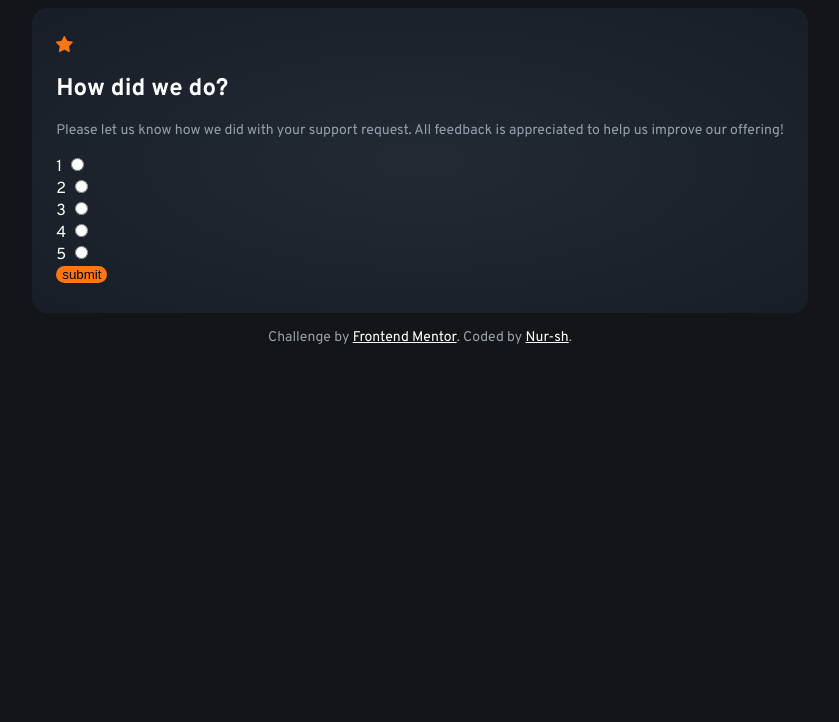
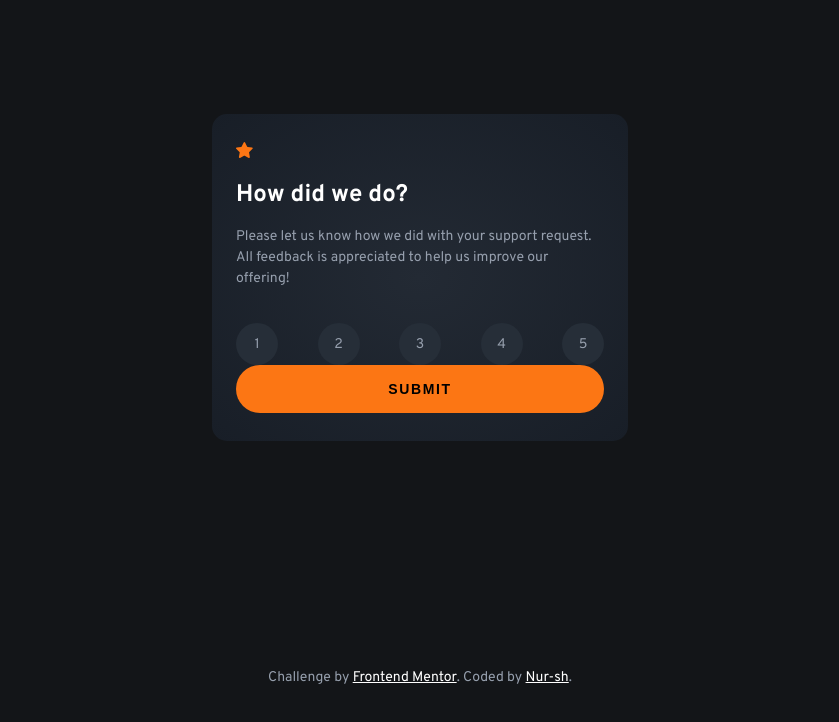
Before and after one commit to nursh/FM-Interactive-Rating-Component, a plain HTML site: page index.html in a window 1280 px wide. Shown: the whole page, without its empty margins (220-1059 px from the left). Drawn offline with Linux system fonts and the light colour scheme.

Commit message:
fix rating system

```diff
--- a/index.html
+++ b/index.html
@@ -33,30 +33,28 @@
 
     <form>
 
+      <div class="form-groups">
+
         <div>
-        <label for="one">1
-          <input type="radio" id="one">
-        </label>
+          <input type="radio" id="one" name="rating">
+          <label for="one">1</label>
         </div>
         <div>
-        <label for="two">2
-          <input type="radio" id="two">
-        </label>
+          <input type="radio" id="two" name="rating">
+          <label for="two">2</label>
         </div>
         <div>
-        <label for="three">3
-          <input type="radio" id="three">
-        </label>
+          <input type="radio" id="three" name="rating">
+          <label for="three">3</label>
         </div>
         <div>
-        <label for="four">4
-          <input type="radio" id="four">
-        </label>
+          <input type="radio" id="four" name="rating">
+          <label for="four">4</label>
         </div>
         <div>
-        <label for="five">5
-          <input type="radio" id="five">
-        </label>
+          <input type="radio" id="five" name="rating">
+          <label for="five">5</label>
+        </div>
       </div>
 
       <button>submit</button>
--- a/styles.css
+++ b/styles.css
@@ -32,6 +32,8 @@
 }
 
 body {
+  min-height: 100vh;
+  min-height: 100svh;
   font-family: "Overpass", sans-serif;
   background-color: var(--clr-grey-950);
   color: var(--clr-white);
@@ -43,15 +45,16 @@ main {
   background: var(--clr-gradient);
   border-radius: var(--sm-radius);
   padding: 1.75rem 1.5rem;
+  width: clamp(20.5rem, 15.4rem + 20vw, 26rem);
 }
 
 h1 {
-  font-size: 1.5rem;
+  font-size: var(--txt-2);
   font-weight: 700;
 }
 
 p {
-  font-size: 0.875rem;
+  font-size: var(--txt-5);
   line-height: 1.5;
   color: var(--clr-grey-500);
 }
@@ -60,13 +63,52 @@ button {
   border: none;
   background-color: var(--clr-orange);
   border-radius: 1.5rem;
+  padding-block: var(--spg-200);
+  font-size: var(--txt-5);
+  font-weight: 700;
+  text-transform: uppercase;
+  letter-spacing: 0.1rem;
+  width: 100%;
+}
+
+.form-groups {
+  width: 100%;
+  display: flex;
+  justify-content: space-between;
 }
 
 .attribution {
-  font-size: 11px;
+  font-size: var(--txt-5);
   text-align: center;
 }
 
 .attribution a:link {
   color: var(--clr-white);
 }
+
+label {
+  display: flex;
+  justify-content: center;
+  align-items: center;
+  width: 2.625rem;
+  height: 2.625rem;
+  background-color: var(--bg-clr, var(--clr-grey-900));
+  color: var(--txt-clr, var(--clr-grey-500));
+  padding: var(--spg-100) var(--spg-200);
+  font-size: var(--txt-5);
+  border-radius: 1.3125rem;
+}
+
+label:hover {
+  --bg-clr: var(--clr-white);
+  --txt-clr:  var(--clr-grey-900);
+}
+
+input[type="radio"] {
+  appearance: none;
+}
+
+input[type="radio"]:checked + label {
+  --bg-clr: var(--clr-orange);
+  --txt-clr: var(--clr-grey-900);
+}
```
Lines whose indentation alone changed are shown as unchanged.
